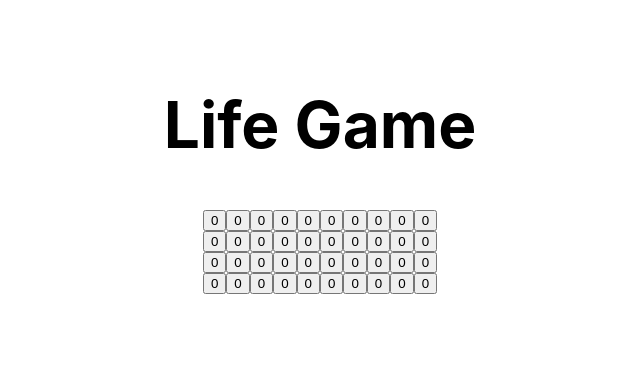
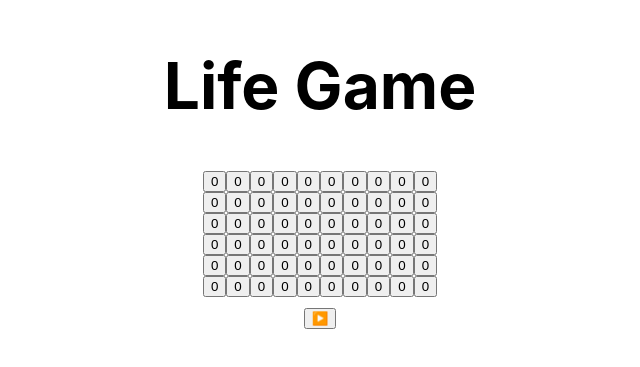
Before and after one commit to yuta4030/game-of-life, a Next.js app in the folder lifegame/: page / in a window 1280 px wide. Shown: the part 209-576 px from the top of the page, without its empty margins (320-960 px from the left). Built offline with nearby package versions, Linux system fonts and the light colour scheme.

Commit message:
implement toggle button

```diff
--- a/lifegame/pages/index.js
+++ b/lifegame/pages/index.js
@@ -10,11 +10,22 @@ function Cell(props) {
     </button>
   )
 }
+
+function ControlePanel(props) {
+  return (
+    <button onClick={props.onClick}>
+      {props.isPlayed ? "⏸" : "▶️️"}
+    </button>
+  )
+}
+
 class Game extends React.Component {
   constructor(props) {
     super(props);
+    this.timer
     this.state = {
-      cells: Array(40).fill(false),
+      cells: Array(60).fill(false),
+      isPlayed: false,
     };
   }
 
@@ -24,6 +35,25 @@ class Game extends React.Component {
     this.setState({
       cells: cells,
     });
+  }
+
+  handleClickControle() {
+    var isPlayed = this.state.isPlayed;
+    isPlayed = !isPlayed
+
+    this.setState({
+      isPlayed: isPlayed,
+    })
+
+    if (isPlayed) {
+      var cnt = 0
+      this.timer = setInterval(() => {
+        console.log(cnt++)
+      }, 1000)
+    } else {
+      clearInterval(this.timer)
+    }
+
   }
 
   render() {
@@ -38,9 +68,17 @@ class Game extends React.Component {
       )
     }
     return (
+      <>
       <div className={styles.grid}>
         {cell_list}
       </div>
+      <div className={styles.description}>
+        <ControlePanel
+          isPlayed={this.state.isPlayed}
+          onClick={() => this.handleClickControle()}
+        />
+      </div>
+      </>
     );
   }
 }
```
